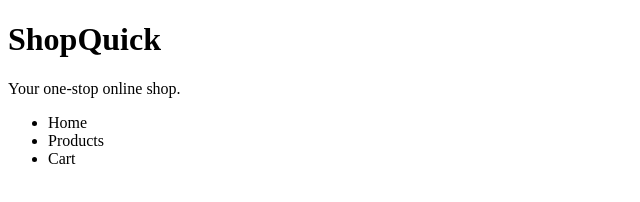
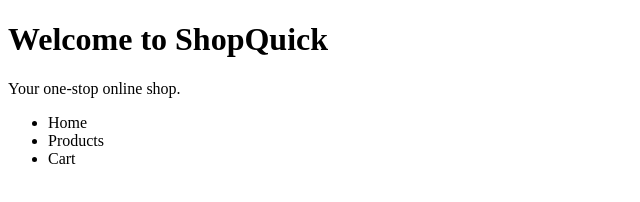
Before and after one commit to pasaguesam-ship-it/bsit3-git-lab, a plain HTML site: page index.html in a window 1280 px wide. Shown: the whole page, without its empty margins (0-640 px from the left). Drawn offline with Linux system fonts and the light colour scheme.

Commit message:
Update header to Welcome to ShopQuick

```diff
--- a/index.html
+++ b/index.html
@@ -7,7 +7,7 @@
     <script src="app.js" defer></script>
 </head>
 <body>
-    <h1>ShopQuick</h1>
+    <h1>Welcome to ShopQuick</h1>
     <p>Your one-stop online shop.</p>
     <ul>
         <li>Home</li>
```
